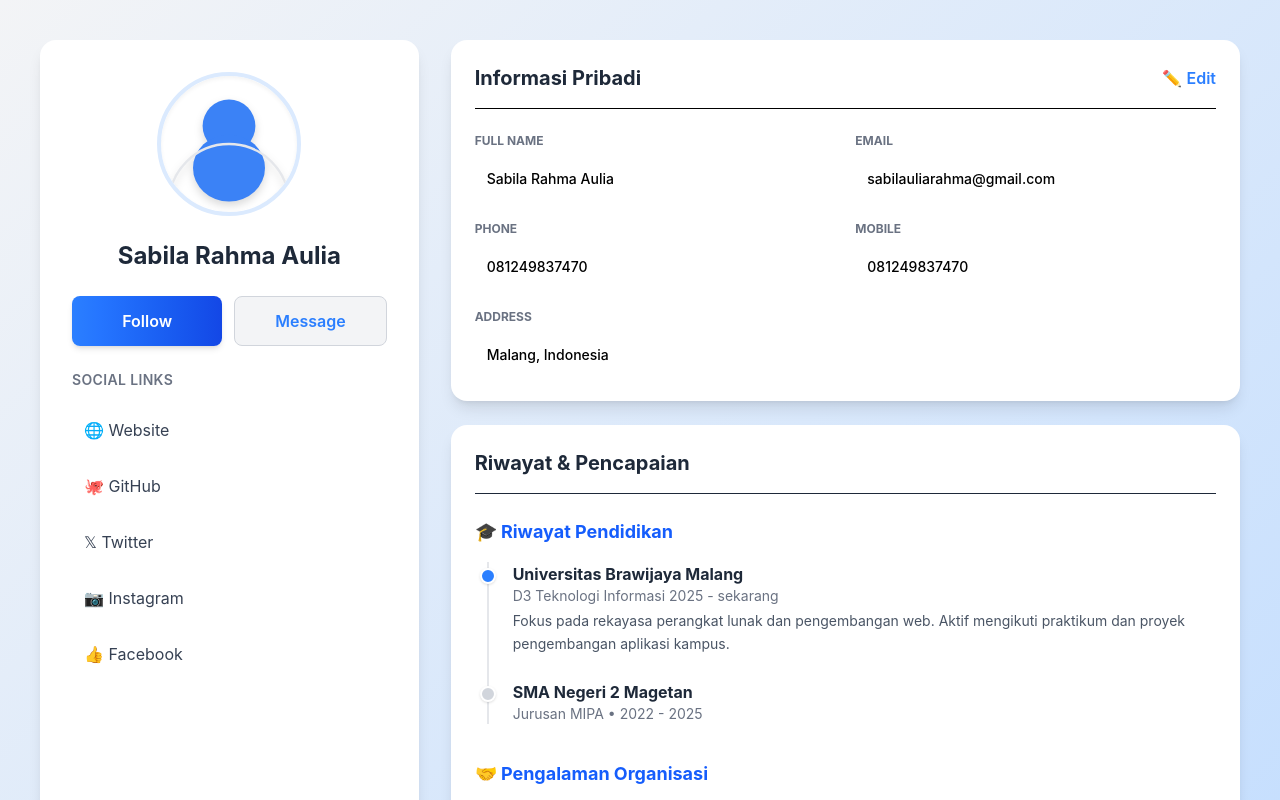
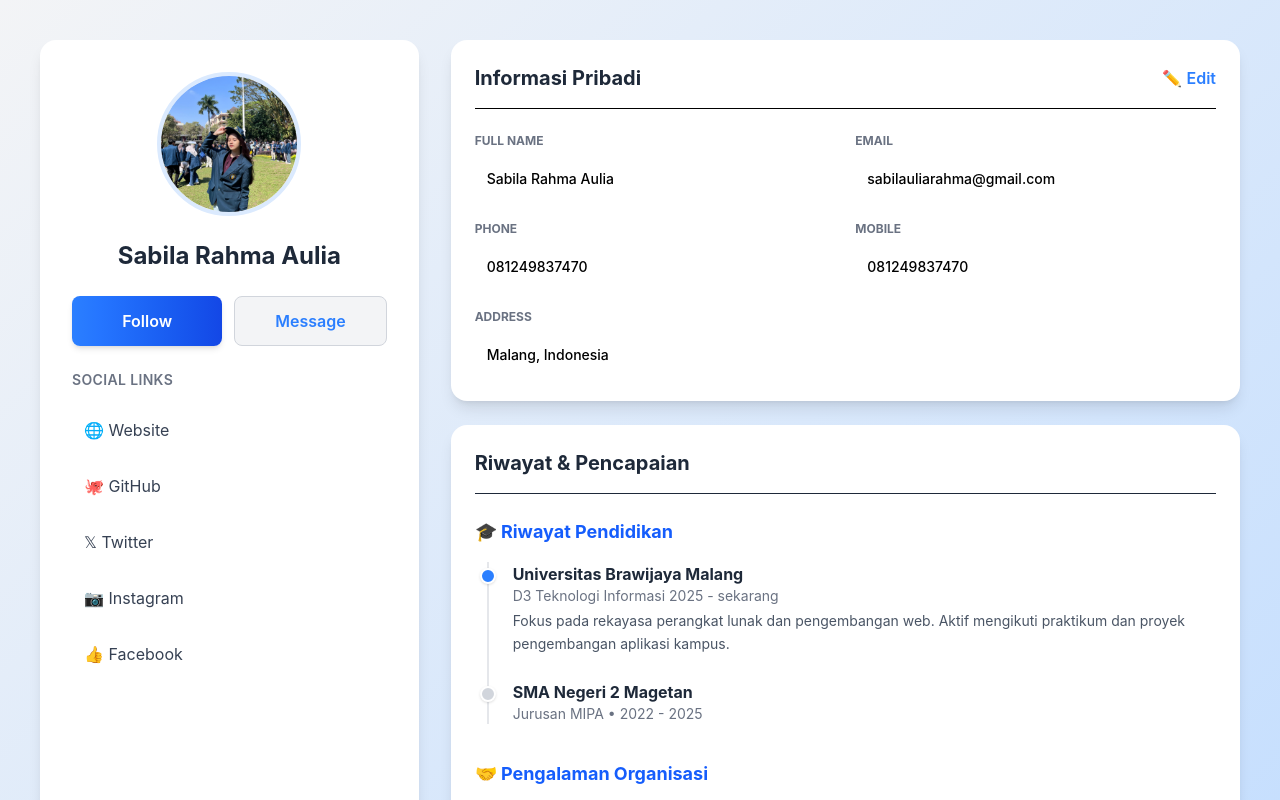
Before and after one commit to sabilrra/Project-React-Kuman, a React (Vite) app in the folder nama-project/: page /sabila in a window 1280 px wide. Shown: the top 800 px of the page. Built offline with nearby package versions, Linux system fonts and the light colour scheme.

Commit message:
real final

```diff
--- a/nama-project/src/pages/profilesabila.jsx
+++ b/nama-project/src/pages/profilesabila.jsx
@@ -1,8 +1,10 @@
 import { useState, useRef } from "react";
+// --- BARIS KODE BARU (IMPORT FOTO PERMANEN) ---
+import FotoSabila from "../assets/sabila.jpeg";
 
 function Sabila() {
   const [isEditing, setIsEditing] = useState(false);
-  const [profilePhoto, setProfilePhoto] = useState(null);
+  const [profilePhoto, setProfilePhoto] = useState(FotoSabila);
   const fileInputRef = useRef(null);
 
   const handleUploadClick = () => {
```
